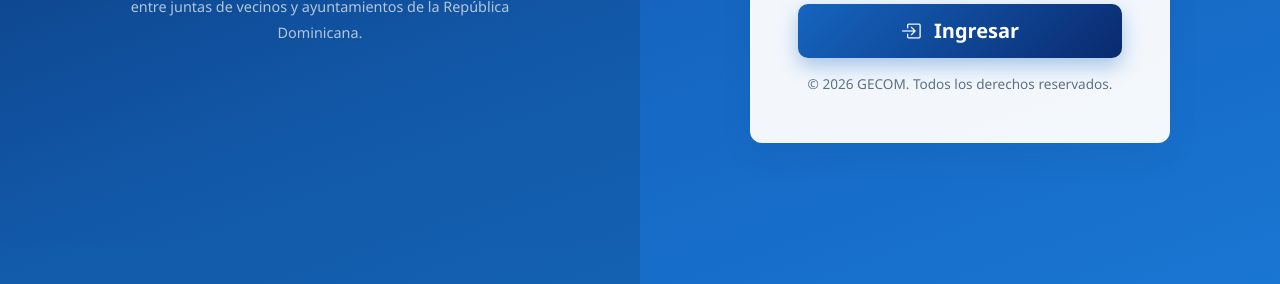
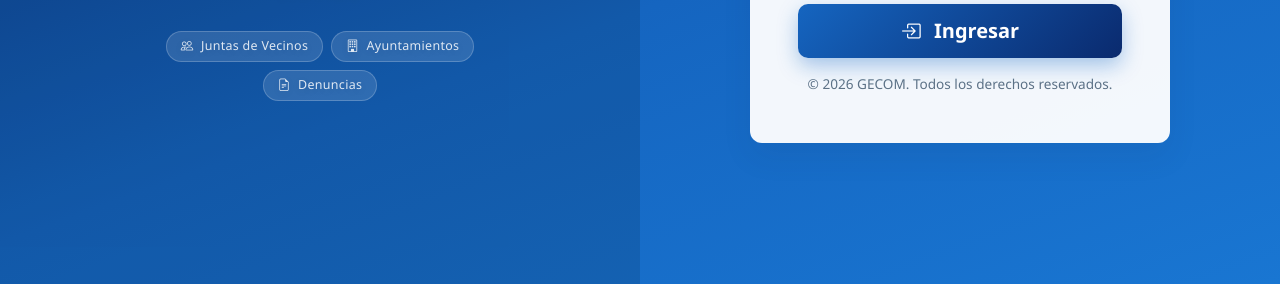
Before and after one commit to JhonatanH03/GECOM, a website: page index.html in a window 1280 px wide. Shown: the part 516-800 px from the top of the page. Drawn offline with nearby package versions, Linux system fonts and the light colour scheme.

Commit message:
feat: Add informational badges for community roles on the login page

```diff
--- a/index.html
+++ b/index.html
@@ -57,6 +57,17 @@
         <p style="font-size: 0.9rem; color: rgba(255,255,255,0.68); line-height: 1.8;">
           Sistema oficial para la gestión de denuncias y comunicación entre juntas de vecinos y ayuntamientos de la República Dominicana.
         </p>
+        <div class="d-flex justify-content-center flex-wrap gap-2 mt-4">
+          <span style="background: rgba(255,255,255,0.12); border: 1px solid rgba(255,255,255,0.2); color: rgba(255,255,255,0.85); font-size: 0.78rem; padding: 5px 14px; border-radius: 20px; letter-spacing: 0.3px;">
+            <i class="bi bi-people me-1"></i> Juntas de Vecinos
+          </span>
+          <span style="background: rgba(255,255,255,0.12); border: 1px solid rgba(255,255,255,0.2); color: rgba(255,255,255,0.85); font-size: 0.78rem; padding: 5px 14px; border-radius: 20px; letter-spacing: 0.3px;">
+            <i class="bi bi-building me-1"></i> Ayuntamientos
+          </span>
+          <span style="background: rgba(255,255,255,0.12); border: 1px solid rgba(255,255,255,0.2); color: rgba(255,255,255,0.85); font-size: 0.78rem; padding: 5px 14px; border-radius: 20px; letter-spacing: 0.3px;">
+            <i class="bi bi-file-earmark-text me-1"></i> Denuncias
+          </span>
+        </div>
       </div>
     </div>
     <!-- Form section (derecha) -->
```
